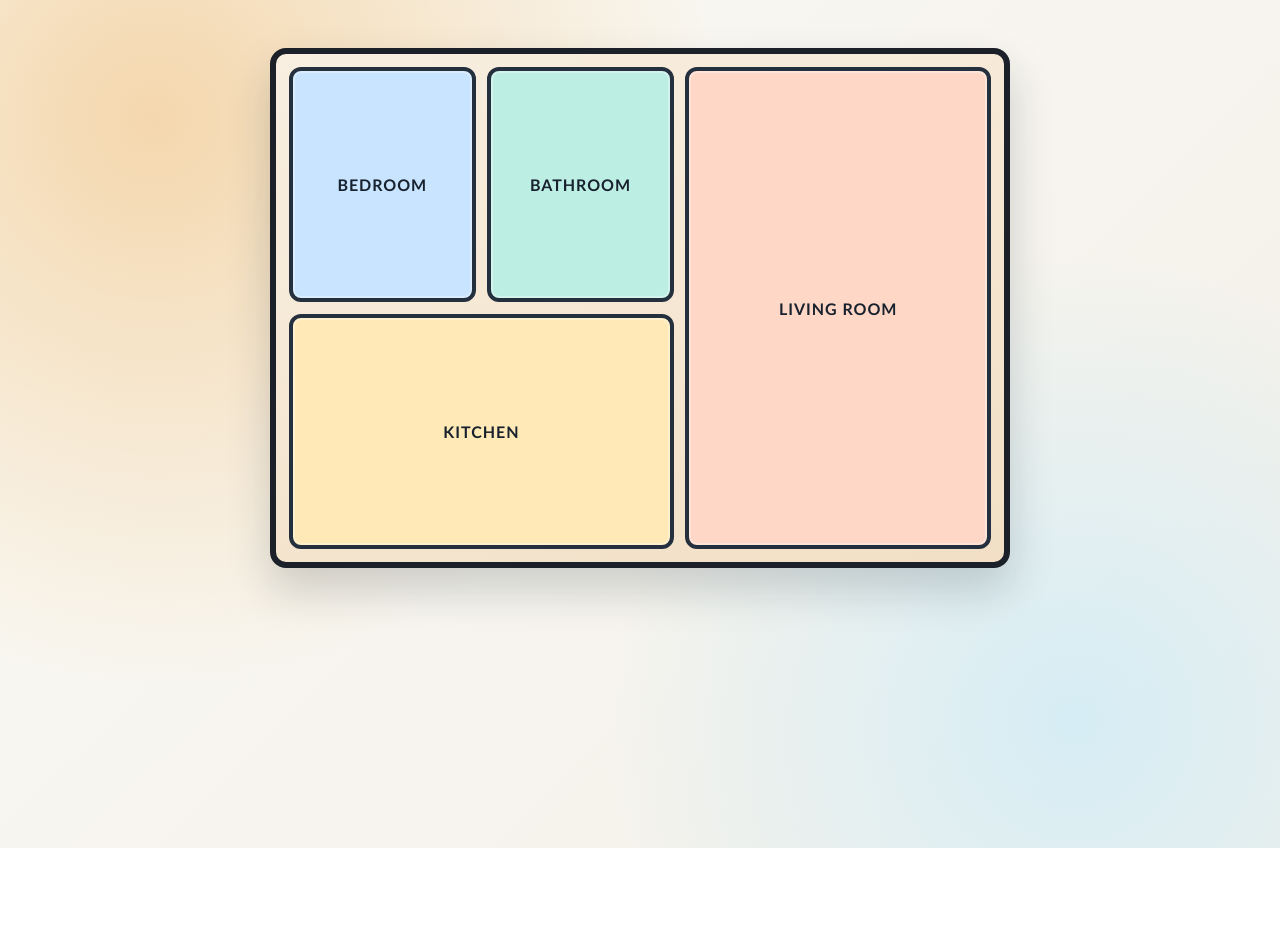
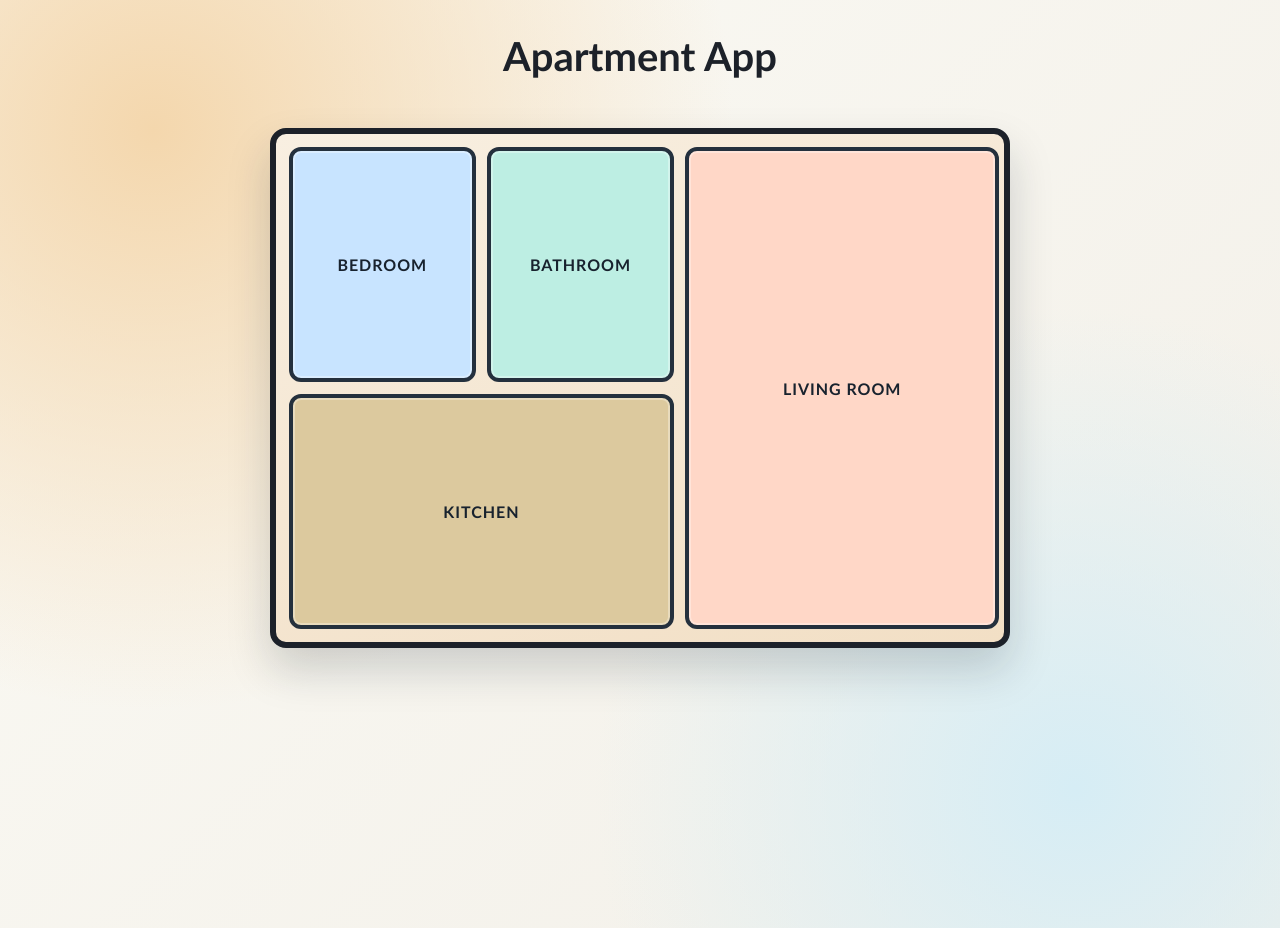
Before and after one commit to AureateProgrammer/Homework-4-22-2026, a React (Vite) app in the folder my-react-app/: page / in a window 1280 px wide. Before the commit the page ends 848 px from the top, so only its background shows below. Built offline with nearby package versions, Linux system fonts and the light colour scheme.

Commit message:
adding more style to the app

```diff
--- a/my-react-app/index.html
+++ b/my-react-app/index.html
@@ -4,9 +4,12 @@
     <meta charset="UTF-8" />
     <link rel="icon" type="image/svg+xml" href="/favicon.svg" />
     <meta name="viewport" content="width=device-width, initial-scale=1.0" />
-    <title>my-react-app</title>
+    <title>Apartment App
+    </title>
+
   </head>
   <body>
+    <h1 id ="app-header1">Apartment App</h1>
     <div id="root"></div>
     <script type="module" src="/src/main.jsx"></script>
   </body>
--- a/my-react-app/src/App.css
+++ b/my-react-app/src/App.css
@@ -42,13 +42,14 @@
 .kitchen {
   grid-column: 1 / 3;
   grid-row: 2 / 3;
-  background: #ffe9b7;
+  background: #dcc99e;
 }
 
 .living-room {
   grid-column: 3 / 4;
   grid-row: 1 / 3;
   background: #ffd7c7;
+  width: 100%;
 }
 
 @media (max-width: 760px) {
@@ -66,3 +67,11 @@
     grid-row: auto;
   }
 }
+
+
+#app-header1 {
+  text-align: center;
+  font-size: 2.5rem;
+  color: #1c2129;
+  margin-top: 2rem;
+}
```
